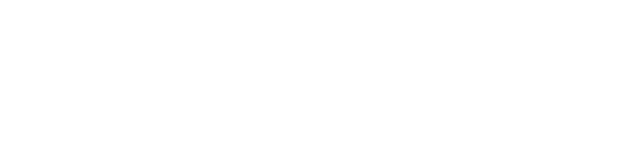
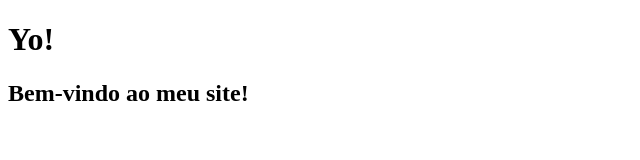
Before and after one commit to Gutho-OvO/Teste, a plain HTML site: page index.html in a window 1280 px wide. Shown: the whole page, without its empty margins (0-640 px from the left). Drawn offline with Linux system fonts and the light colour scheme.

Commit message:
Update index.html

```diff
--- a/index.html
+++ b/index.html
@@ -6,6 +6,7 @@
     <title>Yo!</title>
 </head>
 <body>
-
+    <h1>Yo!</h1>
+    <h2>Bem-vindo ao meu site!</h2>
 </body>
 </html>
```
